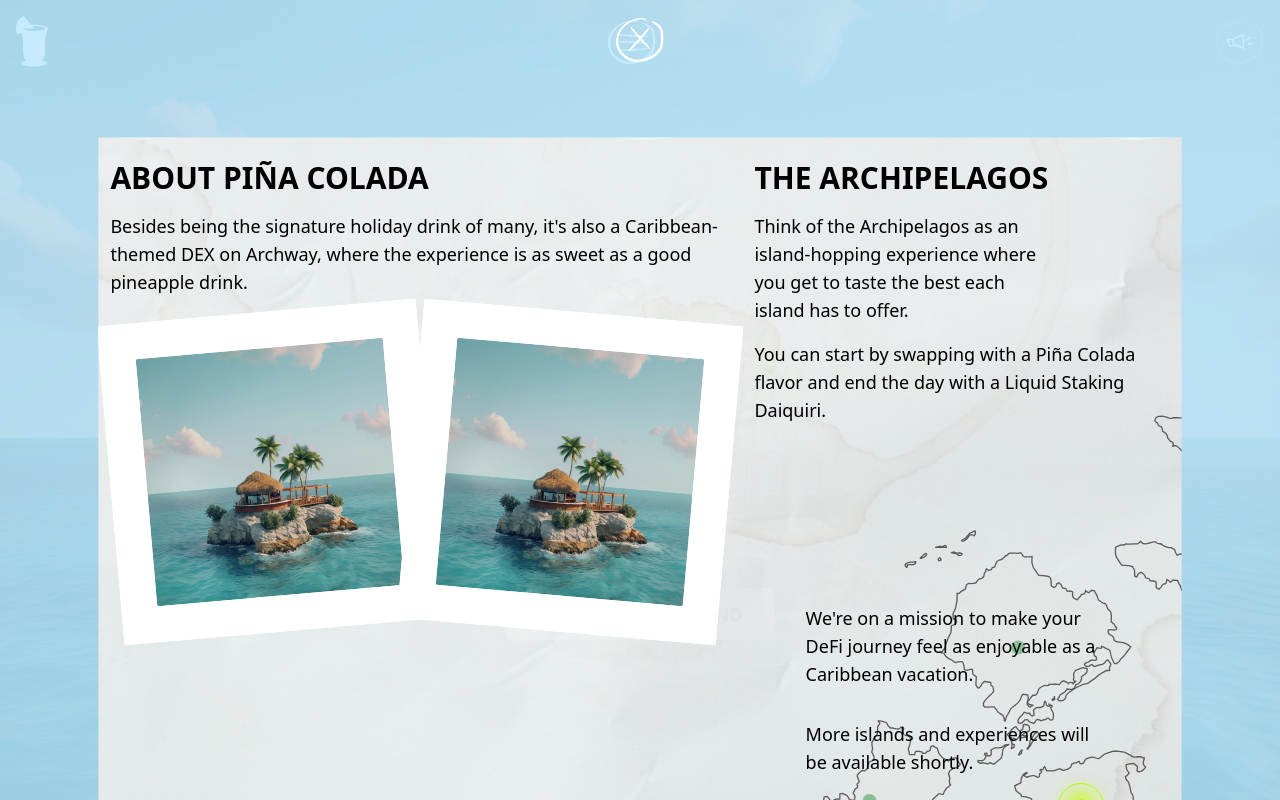
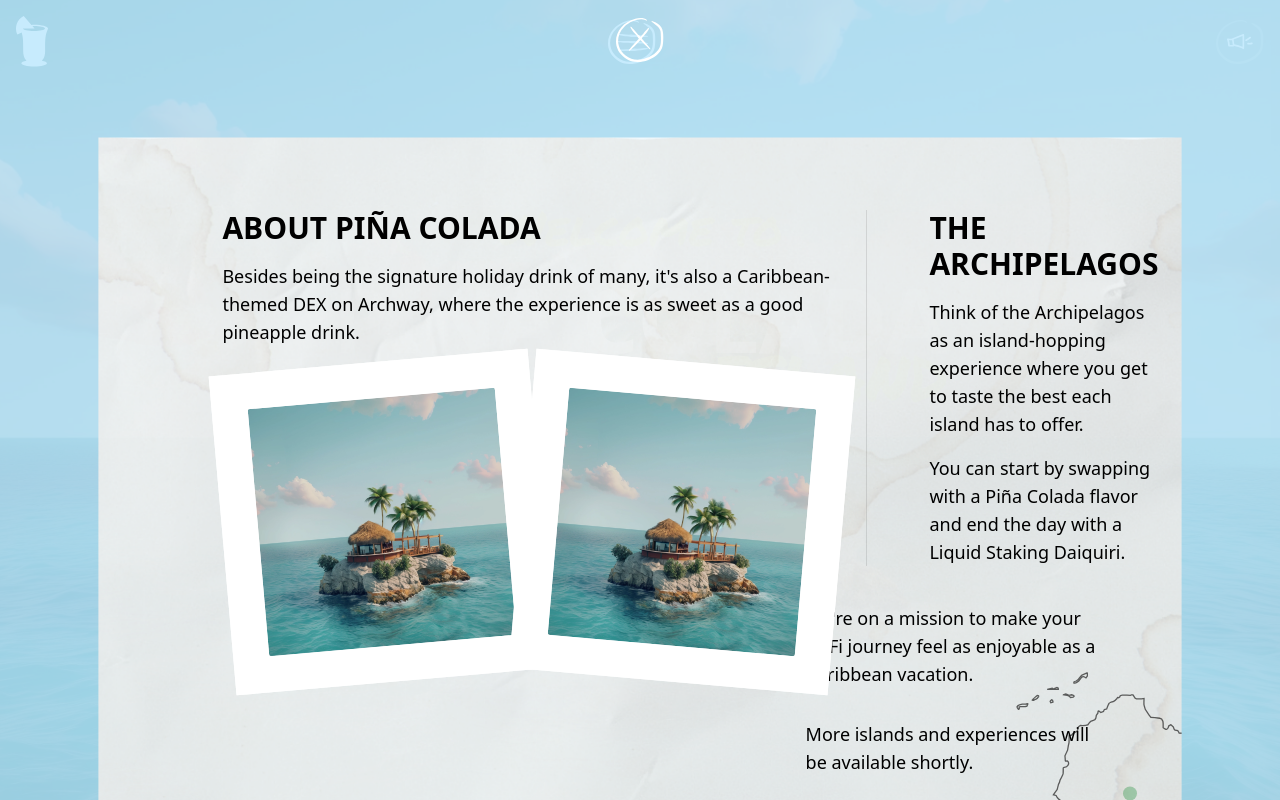
Before and after one commit to naftalimurgor/pinacolada, a Next.js app: page / in a window 1280 px wide. Both pictures are taken after a click on the button 632 px from the left and 41 px from the top of the page. Built offline with nearby package versions, Linux system fonts and the light colour scheme.

Commit message:
clean up Island hover map hover effects

```diff
--- a/app/component/Icons/Archipelago/islandEight.tsx
+++ b/app/component/Icons/Archipelago/islandEight.tsx
@@ -1,10 +1,9 @@
 import React from 'react';
 
-const IslandEight: React.FC<{ onHover: () => void, onLeave: () => void, hoverd: boolean }> = ({ onHover, onLeave, hoverd }) => {
+const IslandEight: React.FC = () => {
     return (
-        <svg width="175" height="98" viewBox="0 0 175 98" fill="none" xmlns="http://www.w3.org/2000/svg"
-            onMouseEnter={onHover}
-            onMouseLeave={onLeave}
+        <svg className="hover-ring" width="175" height="98" viewBox="0 0 175 98" fill="none" xmlns="http://www.w3.org/2000/svg"
+
         >
             <g filter="url(#filter0_b_1733_8397)">
                 <mask id="path-1-inside-1_1733_8397" fill="white">
@@ -21,7 +20,14 @@ const IslandEight: React.FC<{ onHover: () => void, onLeave: () => void, hoverd:
                     <feBlend mode="normal" in="SourceGraphic" in2="effect1_backgroundBlur_1733_8397" result="shape" />
                 </filter>
             </defs>
-            <circle cx="87.5" cy="49.5" r="7" fill="#008223" fillOpacity={hoverd ? 1.0 : 0.4} />
+            <g transform='translate(64.5,26)'>
+                <svg width="46" height="46" viewBox="0 0 46 46" fill="none" xmlns="http://www.w3.org/2000/svg">
+                    <g opacity="0.3">
+                        <rect x="0.5" y="0.5" width="45" height="45" rx="22.5" stroke="#FF4D00" />
+                        <circle cx="23" cy="23" r="7" fill="#008223" />
+                    </g>
+                </svg>
+            </g>
         </svg>
 
     );
--- a/app/component/Icons/Archipelago/islandOne.tsx
+++ b/app/component/Icons/Archipelago/islandOne.tsx
@@ -1,10 +1,11 @@
 import React from 'react';
 
-const IslandOne: React.FC<{ onHover: () => void, onLeave: () => void, hoverd: boolean }> = ({ onHover, onLeave, hoverd }) => {
+const IslandOne: React.FC = () => {
     return (
-        <svg width="228" height="235" viewBox="0 0 228 235" fill="none" xmlns="http://www.w3.org/2000/svg"
-            onMouseEnter={onHover}
-            onMouseLeave={onLeave}
+        <svg
+            className='hover-ring'
+            width="228" height="235" viewBox="0 0 228 235" fill="none" xmlns="http://www.w3.org/2000/svg"
+
         >
             <g filter="url(#filter0_b_1733_8404)">
                 <mask id="path-1-inside-1_1733_8404" fill="white">
@@ -57,7 +58,15 @@ const IslandOne: React.FC<{ onHover: () => void, onLeave: () => void, hoverd: bo
                     <feBlend mode="normal" in="SourceGraphic" in2="effect1_backgroundBlur_1733_8404" result="shape" />
                 </filter>
             </defs>
-            <circle cx="114" cy="117.5" r="7" fill="#008223" fillOpacity={hoverd ? 1.0 : 0.4} />
+            <g transform='translate(91,98.5)'>
+                <svg width="46" height="46" viewBox="0 0 46 46" fill="none" xmlns="http://www.w3.org/2000/svg">
+                    <g opacity="0.3">
+                        <rect x="0.5" y="0.5" width="45" height="45" rx="22.5" stroke="#FF4D00" />
+                        <circle cx="23" cy="23" r="7" fill="#008223" />
+                    </g>
+                </svg>
+            </g>
+
         </svg>
 
 
--- a/app/component/Icons/Archipelago/islandSeven.tsx
+++ b/app/component/Icons/Archipelago/islandSeven.tsx
@@ -1,10 +1,11 @@
 import React from 'react';
 
-const IslandSeven: React.FC<{ onHover: () => void, onLeave: () => void, hoverd: boolean }> = ({ onHover, onLeave, hoverd }) => {
+const IslandSeven: React.FC = () => {
     return (
-        <svg width="178" height="119" viewBox="0 0 178 119" fill="none" xmlns="http://www.w3.org/2000/svg"
-            onMouseEnter={onHover}
-            onMouseLeave={onLeave}
+        <svg
+            className='hover-ring'
+            width="178" height="119" viewBox="0 0 178 119" fill="none" xmlns="http://www.w3.org/2000/svg"
+
         >
             <g filter="url(#filter0_b_1733_8398)">
                 <mask id="path-1-inside-1_1733_8398" fill="white">
@@ -21,7 +22,15 @@ const IslandSeven: React.FC<{ onHover: () => void, onLeave: () => void, hoverd:
                     <feBlend mode="normal" in="SourceGraphic" in2="effect1_backgroundBlur_1733_8398" result="shape" />
                 </filter>
             </defs>
-            <circle cx="89" cy="59.5" r="7" fill="#008223" fillOpacity={hoverd ? 1.0 : 0.4} />
+            <g transform='translate(66,36.5)'>
+                <svg width="46" height="46" viewBox="0 0 46 46" fill="none" xmlns="http://www.w3.org/2000/svg">
+                    <g opacity="0.3">
+                        <rect x="0.5" y="0.5" width="45" height="45" rx="22.5" stroke="#FF4D00" />
+                        <circle cx="23" cy="23" r="7" fill="#008223" />
+                    </g>
+                </svg>
+            </g>
+
         </svg>
 
     );
--- a/app/globals.css
+++ b/app/globals.css
@@ -6,3 +6,30 @@
   --background: #ffffff;
   --foreground: #171717;
 }
+
+
+.fade-up {
+  opacity: 0;
+  transform: translateY(10px);
+  animation: fadeUp 0.5s ease-in-out forwards;
+}
+
+@keyframes fadeUp {
+  0% {
+    opacity: 0;
+    transform: translateY(10px);
+  }
+
+  100% {
+    opacity: 1;
+    transform: translateY(0);
+  }
+}
+
+.hover-ring rect {
+  display: none;
+}
+
+.hover-ring:hover rect {
+  display: block;
+}
--- a/app/src/ArchipelagoMap.tsx
+++ b/app/src/ArchipelagoMap.tsx
@@ -18,21 +18,20 @@ const ArchipelagoMap: React.FC<ArchipelagoMapProps> = ({ onIslandHover, onIsland
     const [islandEightHover, setIslandEightHover] = useState(false)
 
     return (
-        <div className="relative w-full h-full">
+        <div className="relative w-full h-full" style={{ paddingBottom: '48px', paddingLeft: '43px' }}>
             {/* Each island positioned precisely as per design */}
             <div
                 className="absolute cursor-pointer"
                 style={{
                     top: '90px',
-                    left: '150px'
+                    left: '150px',
                 }}
                 onMouseEnter={() => onIslandHover('Daiquiri Island, A Liquid Staking destination coming soon.')}
                 onMouseLeave={onIslandLeave}
             >
                 <IslandOne
-                    hoverd={islandOneHover}
-                    onHover={() => setIslandOneHover(_hoverd => !_hoverd)}
-                    onLeave={() => setIslandOneHover(false)}
+                    onHover={() => { }}
+                    onLeave={() => { }}
                 />
             </div>
 
@@ -66,9 +65,6 @@ const ArchipelagoMap: React.FC<ArchipelagoMapProps> = ({ onIslandHover, onIsland
                 onMouseLeave={onIslandLeave}
             >
                 <IslandThree
-                    hoverd={islandThreeHover}
-                    onHover={() => setIslandThreeHover(_hoverd => !_hoverd)}
-                    onLeave={() => setIslandThreeHover(false)}
                 />
             </div>
             <div
@@ -83,9 +79,6 @@ const ArchipelagoMap: React.FC<ArchipelagoMapProps> = ({ onIslandHover, onIsland
                 onMouseLeave={onIslandLeave}
             >
                 <IslandFour
-                    hoverd={islandFourHover}
-                    onHover={() => setIslandFourHover(_hoverd => !_hoverd)}
-                    onLeave={() => setIslandFourHover(false)}
                 />
             </div>
 
@@ -101,9 +94,6 @@ const ArchipelagoMap: React.FC<ArchipelagoMapProps> = ({ onIslandHover, onIsland
                 onMouseLeave={onIslandLeave}
             >
                 <IslandFive
-                    hoverd={islandFiveHover}
-                    onHover={() => setIslandFiveHover(_hoverd => !_hoverd)}
-                    onLeave={() => setIslandFiveHover(false)}
                 />
             </div>
 
@@ -119,9 +109,6 @@ const ArchipelagoMap: React.FC<ArchipelagoMapProps> = ({ onIslandHover, onIsland
                 onMouseLeave={onIslandLeave}
             >
                 <IslandSix
-                    hoverd={islandSixHover}
-                    onHover={() => setIslandSixHover(_hoverd => !_hoverd)}
-                    onLeave={() => setIslandSixHover(false)}
                 />
             </div>
 
@@ -137,9 +124,6 @@ const ArchipelagoMap: React.FC<ArchipelagoMapProps> = ({ onIslandHover, onIsland
                 onMouseLeave={onIslandLeave}
             >
                 <IslandSeven
-                    hoverd={islandSevenHover}
-                    onHover={() => setIslandSevenHover(_hoverd => !_hoverd)}
-                    onLeave={() => setIslandSevenHover(false)}
                 />
             </div>
 
@@ -155,9 +139,6 @@ const ArchipelagoMap: React.FC<ArchipelagoMapProps> = ({ onIslandHover, onIsland
                 onMouseLeave={onIslandLeave}
             >
                 <IslandEight
-                    hoverd={islandEightHover}
-                    onHover={() => setIslandEightHover(_hoverd => !_hoverd)}
-                    onLeave={() => setIslandEightHover(false)}
                 />
             </div>
         </div>
--- a/app/src/PinaColadaInfoOverlay.tsx
+++ b/app/src/PinaColadaInfoOverlay.tsx
@@ -1,6 +1,6 @@
 import React, { useState } from 'react';
 import Image from 'next/image';
-import {  } from '@/component/Icons';
+import { } from '@/component/Icons';
 import { MenuBarxIcon } from '@/component/Icons';
 
 import ArchipelagoMap from './ArchipelagoMap';
@@ -31,22 +31,24 @@ const PinaColadaInfoOverlay: React.FC<PinaColadaInfoOverlayProps> = ({ isOpen, o
 
             {/* Main Content Container */}
             <div
-                className="bg-white bg-opacity-80 rounded-lg shadow-lg relative p-8"
+                className="bg-white bg-opacity-80 rounded-lg shadow-lg relative p-8 pl-[72px] pr-[72px]"
                 style={{
+                    paddingBottom: '48px',
                     width: '90%',
                     height: '97%',
                     top: '100px',
                     backgroundImage: 'url(/paper.png)',
                     backgroundSize: 'cover',
+                    objectFit: 'contain',
                     backgroundPosition: 'center',
                     backgroundRepeat: 'no-repeat',
                     clipPath: 'inset(10px 20px 10px 20px)',
                 }}
             >
-                <div className="grid grid-cols-[1fr_2fr] gap-6">
-                    <div>
+                <div className="grid grid-cols-[1fr_2fr] gap-6" style={{ paddingRight: '43px' }}>
+                    <div style={{ paddingLeft: '72px', paddingTop: '50px' }}>
                         <h2 className="text-3xl font-extrabold mb-4">ABOUT PIÑA COLADA</h2>
-                        <p className="mb-4 text-lg">
+                        <p className="mb-4 text-lg" style={{ maxWidth: 'px' }}>
                             Besides being the signature holiday drink of many, it&apos;s also a Caribbean-themed DEX on Archway, where the experience is as sweet as a good pineapple drink.
                         </p>
 
@@ -89,7 +91,7 @@ const PinaColadaInfoOverlay: React.FC<PinaColadaInfoOverlayProps> = ({ isOpen, o
                     </div>
 
                     <div>
-                        <div style={{ maxWidth: '400px' }}>
+                        <div style={{ maxWidth: '400px', marginTop: '50px', paddingLeft: '62px', borderLeft: '1px solid rgba(0, 0, 0, 0.1)' }}>
                             <h2 className="text-3xl font-extrabold mb-4">THE ARCHIPELAGOS</h2>
                             <p className="mb-4 text-lg" style={{ maxWidth: '300px' }}>
                                 Think of the Archipelagos as an island-hopping experience where you get to taste the best each island has to offer.
@@ -100,17 +102,18 @@ const PinaColadaInfoOverlay: React.FC<PinaColadaInfoOverlayProps> = ({ isOpen, o
                         </div>
                         <div className="relative w-full h-64 mb-4">
                             <ArchipelagoMap
+
                                 onIslandHover={setHoveredIsland}
                                 onIslandLeave={() => setHoveredIsland(null)}
                             />
                             {hoveredIsland && (
-                                <div className="absolute bottom-0 left-0 bg-black bg-opacity-75 text-white p-2 rounded">
+                                <div className="fade-up absolute bottom-0 left-0 bg-black bg-opacity-75 text-white p-2 rounded">
                                     {hoveredIsland} <br /> A Liquid Staking destination coming soon!
                                 </div>
                             )}
                         </div>
 
-                        <div className="absolute bottom-24 right-24 text-left" style={{ maxWidth: '300px' }}>
+                        <div className="absolute bottom-24 right-24 text-left" style={{ maxWidth: '300px', paddingTop: '45px' }}>
                             <p className="mb-2 text-lg">
                                 We&apos;re on a mission to make your DeFi journey feel as enjoyable as a Caribbean vacation.
                             </p>
```
Also changed, not shown: app/component/Icons/Archipelago/islandFive.tsx (+14 -5 lines), app/component/Icons/Archipelago/islandFour.tsx (+13 -5 lines), app/component/Icons/Archipelago/islandSix.tsx (+13 -5 lines), app/component/Icons/Archipelago/islandThree.tsx (+14 -6 lines).
